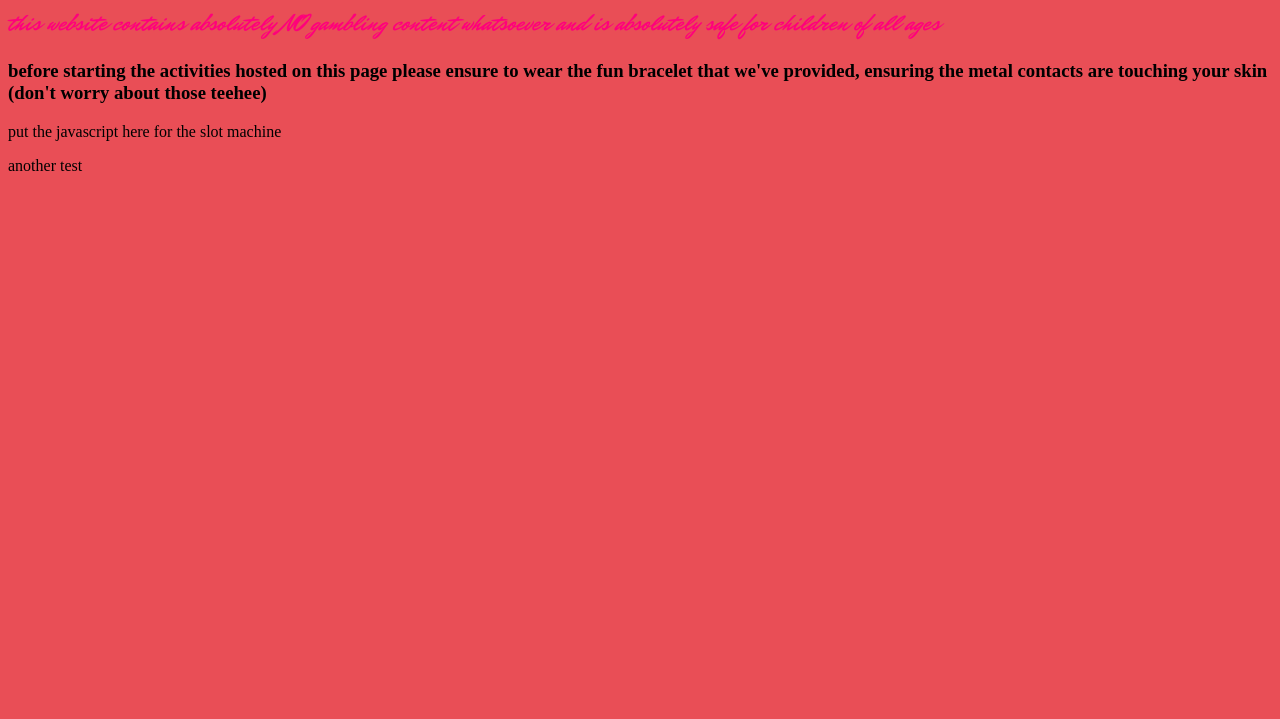
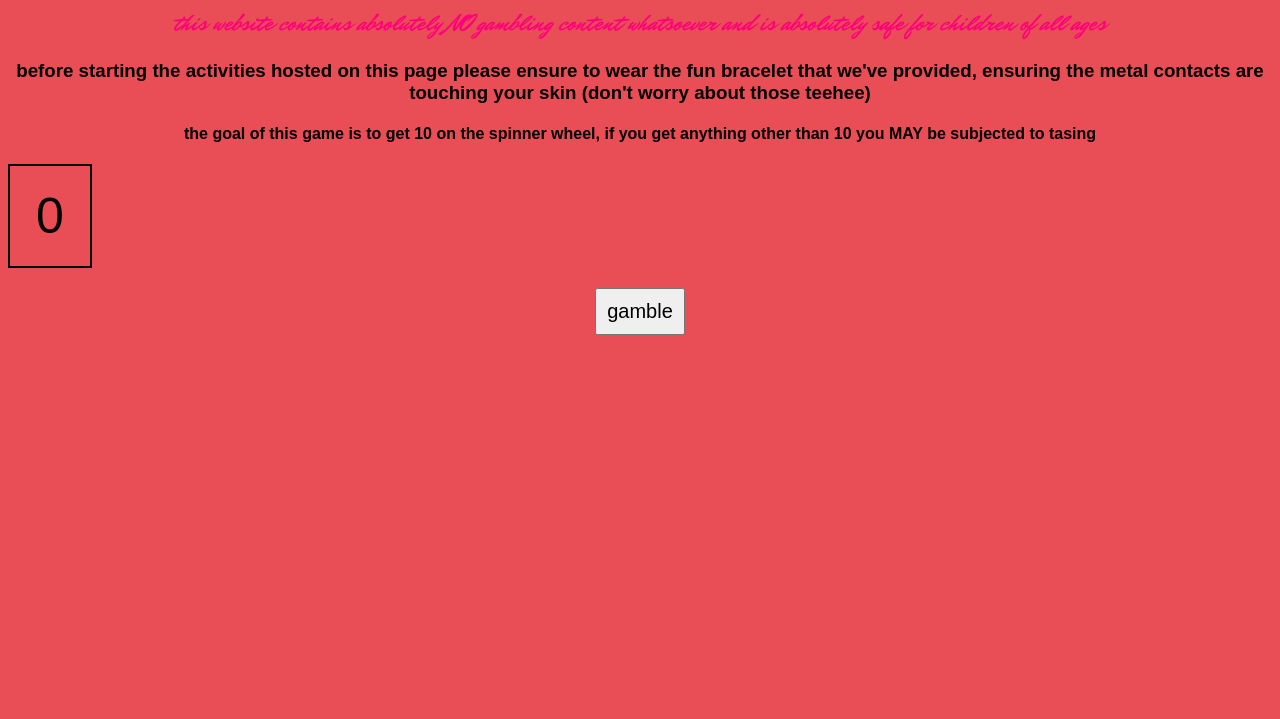
Before and after one commit to falsonix/paindevice3000, a plain HTML site: page index.html in a window 1280 px wide. Shown: the part 81-800 px from the top of the page. Drawn offline with Linux system fonts and the light colour scheme.

Commit message:
add the main event

```diff
--- a/index.html
+++ b/index.html
@@ -6,13 +6,35 @@
 <link href="https://fonts.googleapis.com/css2?family=Mr+Dafoe&display=swap" rel="stylesheet">
 
 <title>
-    Definetly not a shocking device
+    totally not a taser :3
 </title>
 
 <body>
     <style>
         body {
             background-color: #E94E56;
+        }
+        body {
+            text-align: center;
+            font-family: Arial, sans-serif;
+        }
+        .slot-container {
+            display: flex;
+            justify-content: center;
+            align-items: center;
+            height: 100px;
+            width: 80px;
+            font-size: 50px;
+            border: 2px solid black;
+            overflow: hidden;
+        }
+        .slot-number {
+            transition: transform 2s ease-out;
+        }
+        button {
+            margin-top: 20px;
+            font-size: 20px;
+            padding: 10px;
         }
     </style>
     <h1 style="font-family: Mr Dafoe, cursive; font-weight: 400; font-style: normal; color: #ff007b;">
@@ -26,11 +48,46 @@
         before starting the activities hosted on this page please ensure to wear the fun bracelet that we've provided, ensuring the metal contacts are touching your skin (don't worry about those teehee)
     </h3>
 
-    <p>
-        put the javascript here for the slot machine
-    </p>
+    <h4>
+        the goal of this game is to get 10 on the spinner wheel, if you get anything other than 10 you MAY be subjected to tasing
+    </h4>
+    <div class="slot-container">
+        <div class="slot-number">0</div>
+    </div>
+    <button onclick="spinSlot()">gamble</button>
 
-    <p>
-        another test
-    </p>
+    <script>
+        function spinSlot() {
+            const slot = document.querySelector('.slot-number');
+            let spinTime = Math.floor(Math.random() * 3000) + 5000; // Random number 5000-8000ms
+            let randomStop = Math.floor(Math.random() * 11); // Random number 0-10
+
+            // Generate fake spinning effect
+            let count = 0;
+            let interval = setInterval(() => {
+                slot.textContent = count % 10;
+                count++;
+            }, 100); // Change number every 100ms
+
+            // Stop after spinTime
+            setTimeout(() => {
+                clearInterval(interval);
+                slot.textContent = randomStop;
+                triggerRaspberryPi(randomStop);
+            }, spinTime);
+        }
+
+        function triggerRaspberryPi(number) {
+            console.log("Slot landed on:", number);
+            if (number === 10) {
+                console.log("you win this time...");
+                // display winning message to the webpage
+            } else {
+                console.log("you lost! womp womp");
+                // trigger api call to the digital pin
+                // display message that the user lost to the webpage
+
+            }
+        }
+    </script>
 </body>
```
